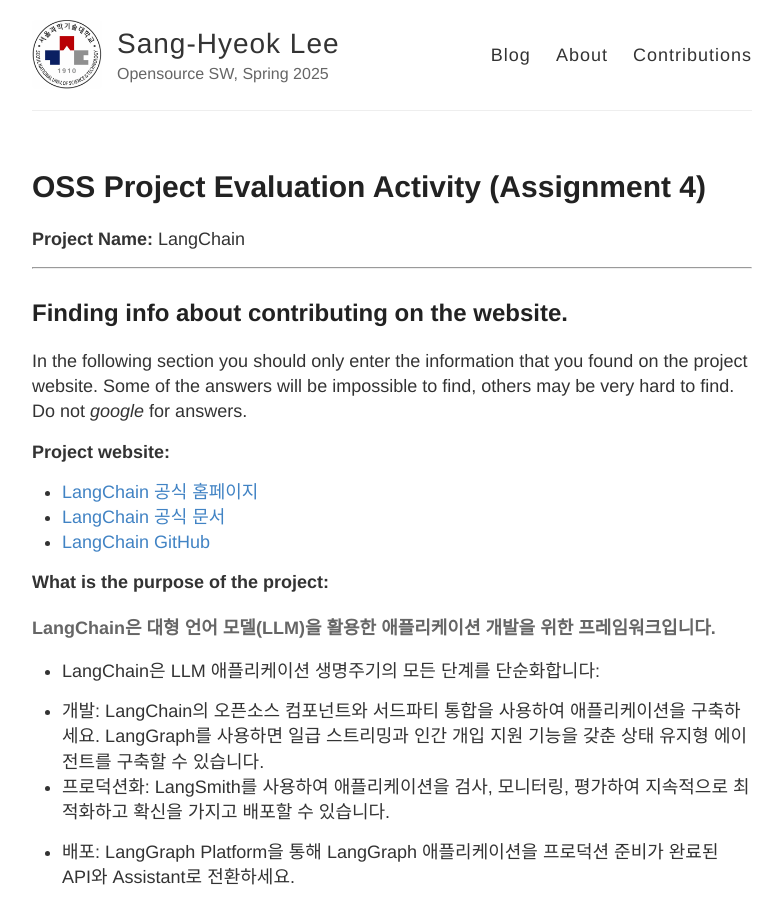
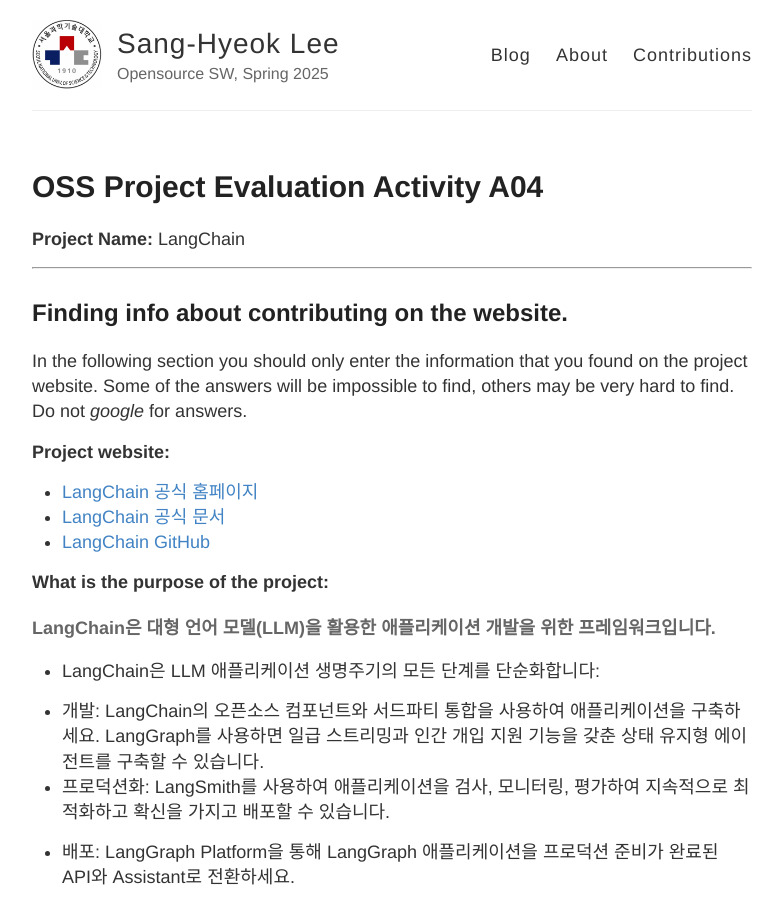
Before and after one commit to IISE-OSS25/LEE-trbl-blog, a Jekyll site: the page built from _posts/2025-05-01-Article01.md, in a window 1280 px wide and 900 px high. Shown: the whole window, without its empty margins (248-1031 px from the left). Built offline with Jekyll 4.4.1, drawn with Linux system fonts in a browser that asks for light colours.

Commit message:
fix : Assignment 04 제목 수정

```diff
--- a/_posts/2025-05-01-Article01.md
+++ b/_posts/2025-05-01-Article01.md
@@ -1,6 +1,6 @@
 ---
 layout: post
-title: OSS Project Evaluation Activity (Assignment 4)
+title: OSS Project Evaluation Activity A04
 ---
 
 
```
